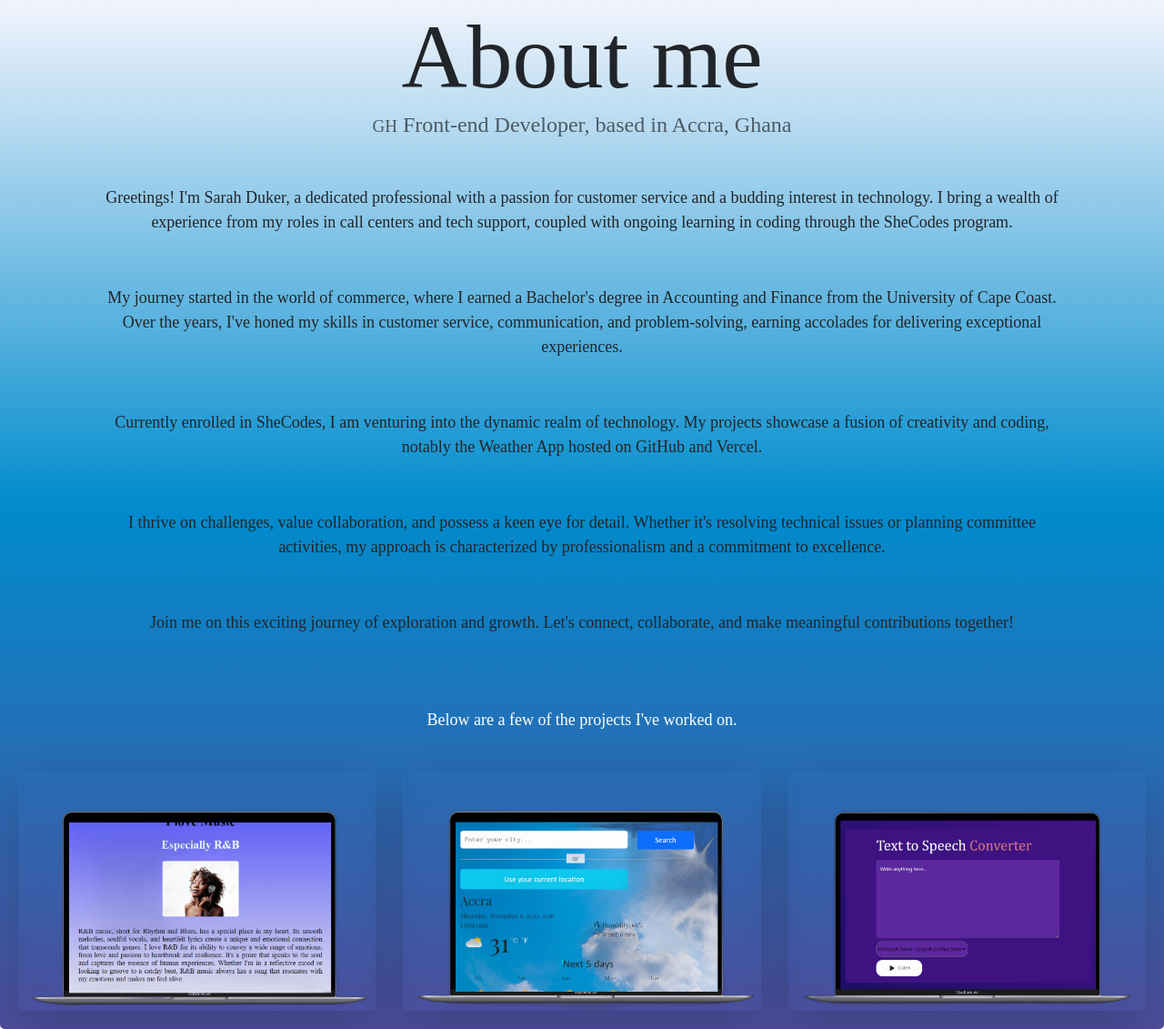
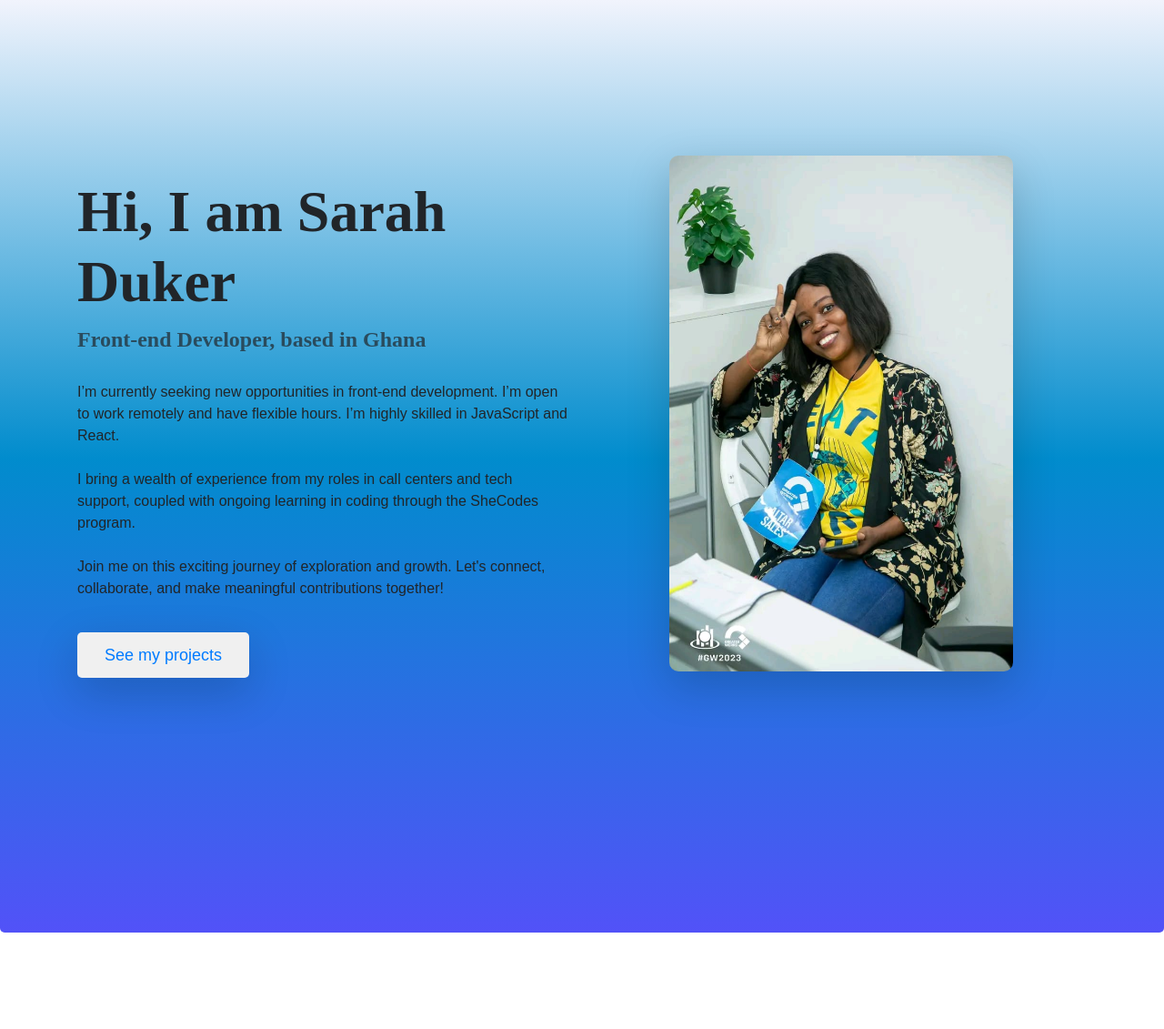
Before and after one commit to Korewaa-30/My-Website, a plain HTML site: page about.html in a window 1280 px wide. Shown: the part 73-1204 px from the top of the page at 91% size. After the commit the page ends 1098 px from the top, so only its background shows below. Drawn offline with nearby package versions, Linux system fonts and the light colour scheme.

Commit message:
changes made

```diff
--- a/about.html
+++ b/about.html
@@ -97,67 +97,47 @@
 			</div>
 		</nav>
 		<div class="container-flex">
-			<h1 id="about-me">About me</h1>
-			<h3>
-				<span class="prefix">GH</span> Front-end Developer, based in Accra,
-				Ghana
-			</h3>
-			<br />
 			<div class="container">
-				<p>
-					Greetings! I'm Sarah Duker, a dedicated professional with a passion
-					for customer service and a budding interest in technology. I bring a
-					wealth of experience from my roles in call centers and tech support,
-					coupled with ongoing learning in coding through the SheCodes program.
-				</p>
-				<p>
-					My journey started in the world of commerce, where I earned a
-					Bachelor's degree in Accounting and Finance from the University of
-					Cape Coast. Over the years, I've honed my skills in customer service,
-					communication, and problem-solving, earning accolades for delivering
-					exceptional experiences.
-				</p>
-				<p>
-					Currently enrolled in SheCodes, I am venturing into the dynamic realm
-					of technology. My projects showcase a fusion of creativity and coding,
-					notably the Weather App hosted on GitHub and Vercel.
-				</p>
-				<p>
-					I thrive on challenges, value collaboration, and possess a keen eye
-					for detail. Whether it's resolving technical issues or planning
-					committee activities, my approach is characterized by professionalism
-					and a commitment to excellence.
-				</p>
-				<p>
-					Join me on this exciting journey of exploration and growth. Let's
-					connect, collaborate, and make meaningful contributions together!
-				</p>
+				<div class="row mt-5 pt-5">
+					<div class="col-md-6 mt-5 pt-5 text-left">
+						<h1 class="name">Hi, I am Sarah Duker</h1>
+						<h3>Front-end Developer, based in Ghana</h3>
+						<br />
+						<div class="describe">
+							I’m currently seeking new opportunities in front-end development.
+							I’m open to work remotely and have flexible hours. I’m highly
+							skilled in JavaScript and React.
+						</div>
+						<br />
+						<div class="describe">
+							I bring a wealth of experience from my roles in call centers and
+							tech support, coupled with ongoing learning in coding through the
+							SheCodes program.
+						</div>
+						<br />
+						<div class="describe mb-5">
+							Join me on this exciting journey of exploration and growth. Let's
+							connect, collaborate, and make meaningful contributions together!
+						</div>
+						<div>
+							<a
+								href="/works.html"
+								class="work shadow-lg"
+							>
+								See my projects
+							</a>
+						</div>
+					</div>
+					<div class="col-md-6 mt-5 pt-4">
+						<img
+							src="/images/My picture.jpg"
+							alt="my-picture"
+							class="my-picture img-fluid shadow-lg"
+						/>
+					</div>
+				</div>
 			</div>
 			<br />
-			<p class="text-white">Below are a few of the projects I've worked on.</p>
-			<div class="row">
-				<div class="col-sm-4 pt-2">
-					<img
-						src="/images/music.png"
-						alt="music"
-						class="img-fluid rounded shadow-lg h-100 w-100"
-					/>
-				</div>
-				<div class="col-sm-4 pt-2">
-					<img
-						src="/images/weather.png"
-						alt="weather"
-						class="img-fluid rounded shadow-lg h-100 w-100"
-					/>
-				</div>
-				<div class="col-sm-4 pt-2">
-					<img
-						src="/images/speech.png"
-						alt="text-to-speech"
-						class="img-fluid rounded shadow-lg h-100 w-100"
-					/>
-				</div>
-			</div>
 		</div>
 	</body>
 </html>
--- a/src/multiple.css
+++ b/src/multiple.css
@@ -2,14 +2,15 @@
 	--primary-color: #5252f8;
 	--secondary-color: #f0f0f0;
 	--hero: #f9f7fe;
+	--font-1: "Playfair Display", serif;
+	--font-2: "Poppins", sans-serif;
 }
 
 .container-flex {
-	background: linear-gradient(to bottom, #f9f7fe, #018ccd, #4d4d9b);
+	background: linear-gradient(to bottom, #f9f7fe, #018ccd, #5252f8);
 	border-bottom-right-radius: 5px;
 	border-bottom-left-radius: 5px;
 	display: block;
-	font-family: "Times New Roman", Times, serif;
 	justify-content: center;
 	padding: 20px;
 	text-align: center;
@@ -17,20 +18,28 @@
 
 h1 {
 	font-size: 80px;
+	font-family: var(--font-1);
+	font-weight: bold;
 	margin: 0 auto;
 }
 
 h2 {
 	font-size: 50px;
+	font-family: var(--font-1);
+	font-weight: bold;
 	margin: 0 auto;
 }
 
 h3 {
 	font-size: 24px;
+	font-family: var(--font-1);
+	font-weight: bold;
 	opacity: 0.7;
 }
 
 h3 .prefix {
+	font-family: var(--font-1);
+	font-weight: bold;
 	font-size: 19px;
 }
 
@@ -112,33 +121,63 @@ p {
 .hero {
 	background: var(--hero);
 	display: block;
-	padding: 20px;
+	padding: 100px 20px;
 	text-align: center;
 }
 
 .hero p {
 	font-size: 36px;
-	font-family: "Poppins", sans-serif;
+	font-family: var(--font-2);
 	font-weight: bold;
 	margin-bottom: 0;
 }
 
 .hero h1 {
 	font-size: 96px;
-	font-family: "Playfair Display", serif;
+	font-family: var(--font-1);
 	font-weight: bold;
 	margin-top: 0;
 }
 
 .hero h2 {
-	font-family: "Playfair Display", serif;
+	font-family: var(--font-1);
 	font-weight: bold;
 }
 
 .hero h3 {
 	color: #272142;
 	font-size: 24px;
-	font-family: "Playfair Display", serif;
+	font-family: var(--font-1);
 	font-weight: normal;
 	line-height: 2;
 }
+
+.my-picture {
+	border-radius: 10px;
+	max-width: 100%;
+	max-height: 70%;
+}
+
+.describe {
+	font-size: 16px;
+	font-family: var(--font-2);
+}
+
+.work {
+	border-radius: 5px;
+	background: var(--secondary-color);
+	font-size: 18px;
+	font-family: var(--font-2);
+	padding: 15px 30px;
+	text-decoration: none;
+}
+
+.work:hover {
+	color: #272142;
+	text-decoration: none;
+}
+
+.name {
+	font-size: 64px;
+	margin-bottom: 10px;
+}
```
Also changed, not shown: index.html (+1 -1 lines), images/My picture.jpg (added).
